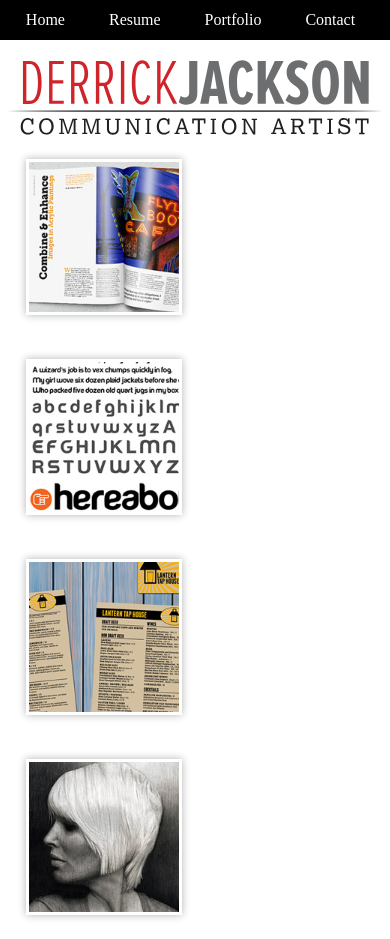
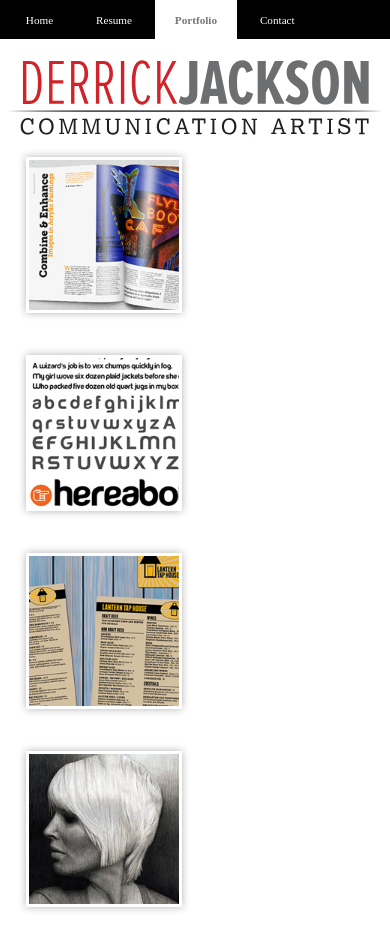
Before and after one commit to djackson13/p4-gallery, a plain HTML site: page index.html in a window 390 px wide. Drawn offline with Linux system fonts and the light colour scheme.

Commit message:
changed some media queries

```diff
--- a/css/gridpak.css
+++ b/css/gridpak.css
@@ -37,6 +37,10 @@
 
         .row .col:first-child {
             margin-left:0;
+        }
+
+        body {
+            font-size: .7em;
         }
 
 
--- a/css/styles.css
+++ b/css/styles.css
@@ -5,7 +5,7 @@ nav ul {
   margin: 0;
   width: 100%;
   background: black;
-  height: 40px;
+  height: 39px;
   list-style: none;
   position: fixed;
   z-index: 0;
@@ -37,6 +37,17 @@ object {
   z-index: 0;
   margin-top: 60px;
   width: 100%;
+}
+
+body#home a#homenav,
+body#resume a#resumenav,
+body#portfolio a#portfolionav,
+body#contact a#contactnav {
+    color: #777;
+    background: white;
+    font-weight: bold;
+    border-top: 4px solid white;
+    border-bottom: 3px solid white;
 }
 
 /* css lightbox adapted from http://www.designcouch.com/home/why/2013/11/01/responsive-css3-lightbox-with-no-javascript/ */
--- a/index.html
+++ b/index.html
@@ -71,12 +71,12 @@
 	    </div>
 	    <div class="row">
 			<div class="col">
-				<a class="lightbox" href="#menu">
+				<a class="lightbox" href="#illustration">
 				    <img src="img/thumb_04.jpg"/>
 				</a>
 			</div>
 		</div>
-		<div class="lightbox-target" id="menu">
+		<div class="lightbox-target" id="illustration">
 		    <img src="img/illustration.jpg"/>
 		    <a class="lightbox-close" href="#"></a>
 	    </div>
```
